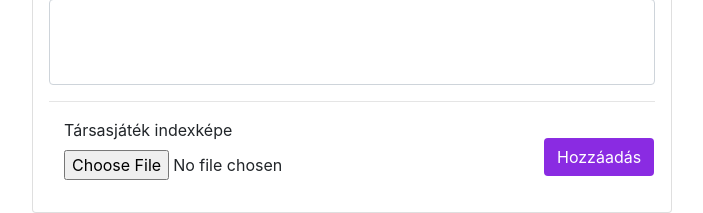
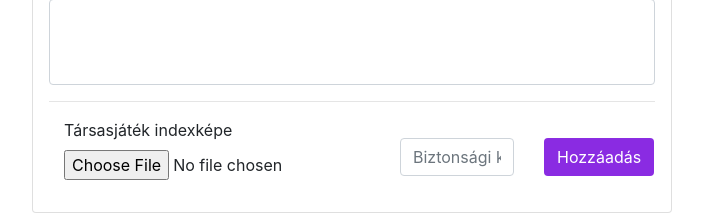
Before and after one commit to neaxro/TarsasWeboldal2.0, a PHP site: page /upload.php in a window 1280 px wide. Shown: the part 742-955 px from the top of the page, without its empty margins (288-991 px from the left). Run offline with PHP 8.4, Linux system fonts and the light colour scheme.

Commit message:
Biztonsági kód mező
Ne adhasson hozzá mindenki új rekordot csak aki tudja a biztonsági kódot

```diff
--- a/upload/upload.php
+++ b/upload/upload.php
@@ -143,9 +143,14 @@
 
                 <div class="container row align-items-center">
                   <!-- Indexkép -->
-                  <div class="form-group col-10">
+                  <div class="form-group col-7">
                     <label for="indexkep">Társasjáték indexképe</label>
                     <input name="indexkep" type="file" class="form-control-file" id="indexkep" required>
+                  </div>
+
+                  <!-- Biztonsági kód -->
+                  <div class="col-3">
+                    <input name="biztonsagiKod" type="password" class="form-control" id="biztonsagiKod" placeholder="Biztonsági kód" maxlength="14" required>
                   </div>
 
                   <!-- Submit gomb -->
```
